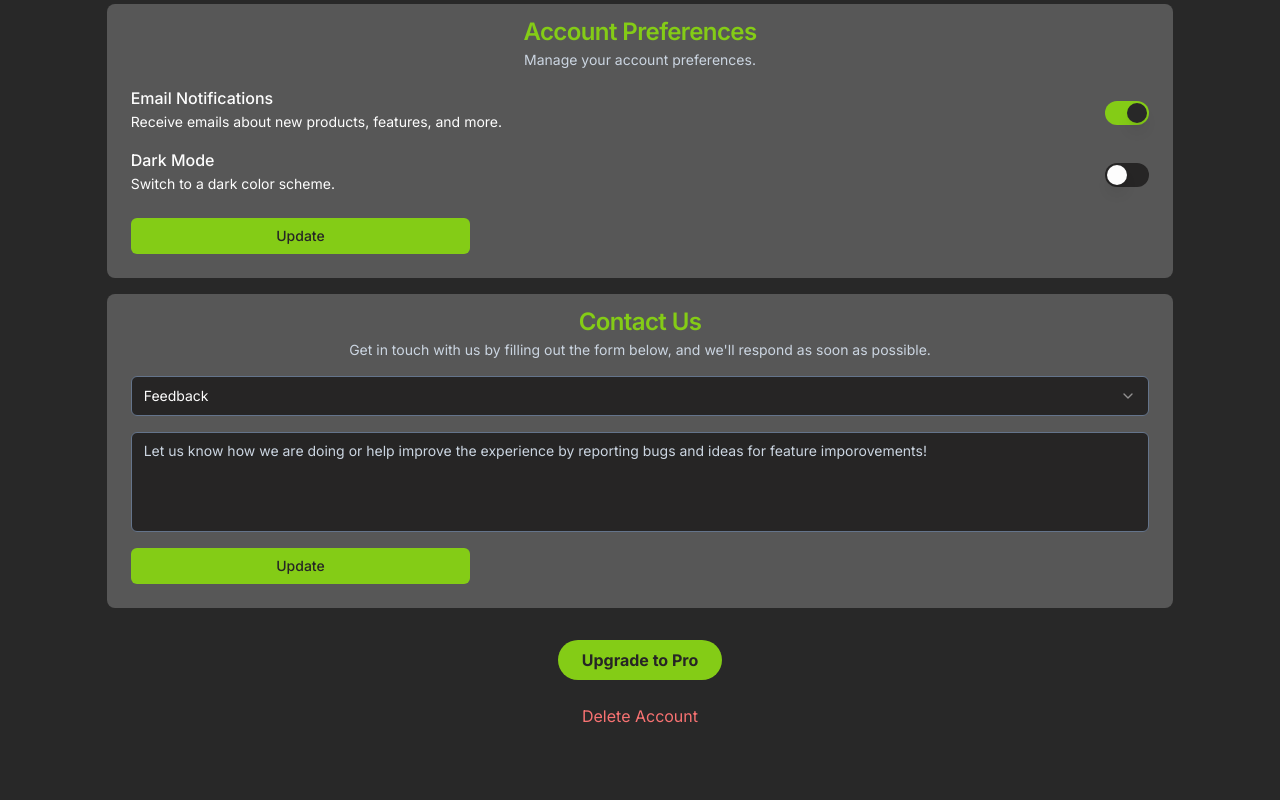
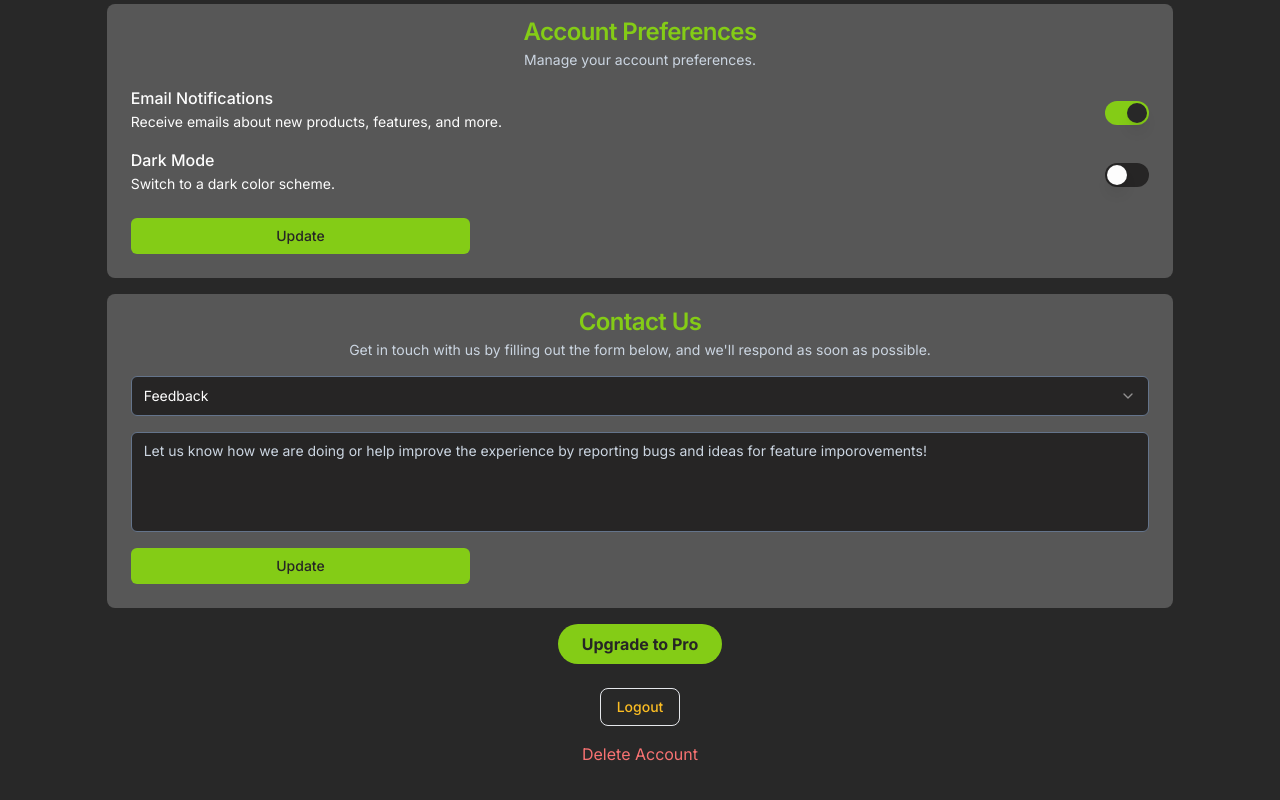
Before and after one commit to JustinRivera-9/finance-pro-v2, a Next.js app: page /account in a window 1280 px wide. Shown: the part 800-1600 px from the top of the page. Built offline with nearby package versions, Linux system fonts and the light colour scheme.

Commit message:
Added logout button

```diff
--- a/app/account/page.tsx
+++ b/app/account/page.tsx
@@ -4,6 +4,7 @@ import DeleteAccount from "@/components/pages/account/DeleteAccount";
 import PasswordSection from "@/components/pages/account/PasswordSection";
 import PersonalSection from "@/components/pages/account/PersonalSection";
 import UpgradeAccount from "@/components/pages/account/Upgrade/UpgradeAccount";
+import LogoutButton from "@/components/pages/account/LogoutButton";
 
 const AccountPage = () => {
   return (
@@ -13,6 +14,7 @@ const AccountPage = () => {
       <AccountSection />
       <ContactForm />
       <UpgradeAccount />
+      <LogoutButton />
       <DeleteAccount />
     </div>
   );
--- /dev/null
+++ b/components/pages/account/LogoutButton.jsx
@@ -0,0 +1,14 @@
+import { Button } from "@/components/ui/button";
+
+const LogoutButton = () => {
+  return (
+    <Button
+      variant="outline"
+      className="mx-auto px-4 py-2 rounded-lg text-secondary border-secondary"
+    >
+      Logout
+    </Button>
+  );
+};
+
+export default LogoutButton;
--- a/components/pages/account/Upgrade/UpgradeAccount.tsx
+++ b/components/pages/account/Upgrade/UpgradeAccount.tsx
@@ -2,12 +2,11 @@ import DrawerCard from "@/components/ui/DrawerCard";
 import React from "react";
 import UpgradeAccountContent from "./UpgradeAccountContent";
 
-const style =
-  "text-center px-6 py-2 font-bold bg-accent text-dark rounded-full";
+const style = "px-6 py-2 font-bold bg-accent text-dark rounded-full";
 
 const UpgradeAccount = () => {
   return (
-    <section className="text-center pt-4">
+    <section className="text-center">
       <DrawerCard
         title="Why upgrade to Pro?"
         description="Upgrade today to start tracking your budget effortlessly!"
--- a/components/ui/button.tsx
+++ b/components/ui/button.tsx
@@ -15,9 +15,9 @@ const buttonVariants = cva(
         destructive:
           "bg-red-500 text-slate-50 hover:bg-red-500/90 dark:bg-red-900 dark:text-slate-50 dark:hover:bg-red-900/90",
         outline:
-          "border border-page bg-card text-dark hover:bg-slate-100 hover:text-slate-900 dark:border-slate-800 dark:bg-slate-950 dark:hover:bg-slate-800 dark:hover:text-slate-50",
+          "border rounded-lg bg-transparent text-light hover:bg-secondary/70 hover:text-light dark:border-slate-800 dark:bg-slate-950 dark:hover:bg-slate-800 dark:hover:text-slate-50",
         secondary:
-          "bg-slate-100 text-slate-900 hover:bg-slate-100/80 dark:bg-slate-800 dark:text-slate-50 dark:hover:bg-slate-800/80",
+          "bg-secondary text-dark hover:bg-slate-100/80 dark:bg-slate-800 dark:text-slate-50 dark:hover:bg-slate-800/80",
         ghost:
           "hover:bg-slate-100 hover:text-slate-900 dark:hover:bg-slate-800 dark:hover:text-slate-50",
         link: "text-slate-900 underline-offset-4 hover:underline dark:text-slate-50",
```
